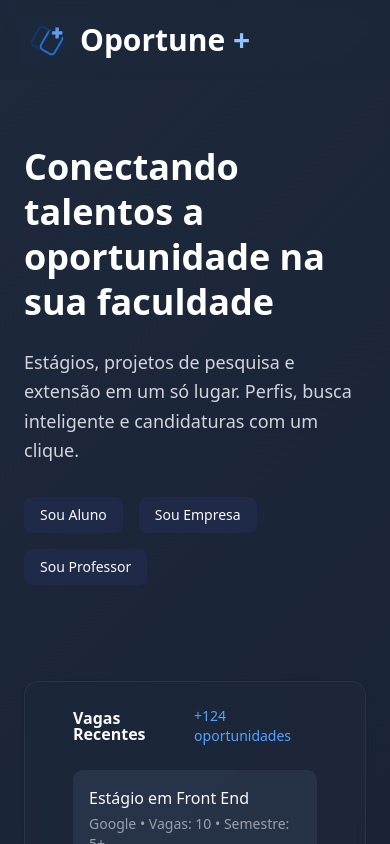
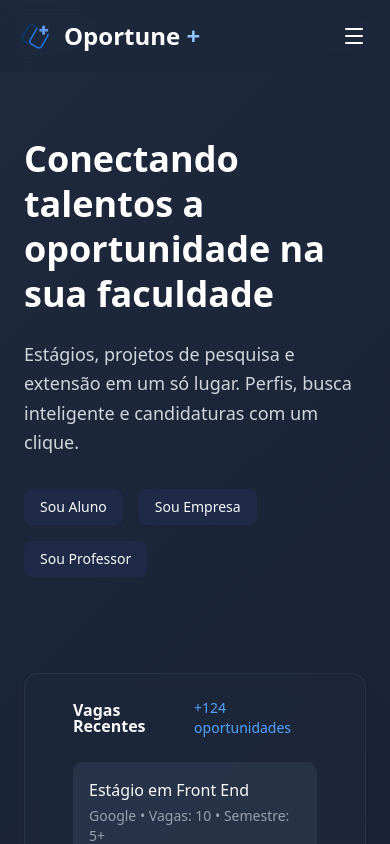
Before and after one commit to PedrFelip/oportune, a Next.js app in the folder frontend/: page / in a window 390 px wide. Shown: the top 844 px of the page. Built offline with nearby package versions, Linux system fonts and the light colour scheme.

Commit message:
Adiciona menu mobile à página inicial: implementa botão de menu, navegação mobile e ajusta o layout do cabeçalho.

```diff
--- a/frontend/src/app/page.tsx
+++ b/frontend/src/app/page.tsx
@@ -2,11 +2,12 @@
 
 import { Button } from "@/components/ui/button";
 import { Card, CardContent, CardHeader, CardTitle } from "@/components/ui/card";
-import { GraduationCap, Building, Users } from "lucide-react";
+import { GraduationCap, Building, Users, Menu, X } from "lucide-react";
 import Link from "next/link";
 import Image from "next/image";
 import Logo from "../assets/logo_oportune.png";
 import { VagaCardHome } from "@/components/VagaCardHome";
+import { useState } from "react";
 
 // Tipagem dos depoimentos
 interface Testimonial {
@@ -41,16 +42,20 @@ const testimonials: Testimonial[] = [
 ];
 
 export default function Home() {
+  const [mobileMenuOpen, setMobileMenuOpen] = useState(false);
+
   return (
     <div className="min-h-screen oportune-gradient text-white">
       {/* Header */}
-      <header className="flex items-center justify-between px-6 py-4 bg-slate-800/30 backdrop-blur-sm">
+      <header className="sticky top-0 z-50 flex items-center justify-between px-4 sm:px-6 py-4 bg-slate-800/30 backdrop-blur-sm">
         <div className="flex items-center space-x-2">
-          <Image src={Logo} alt="Oportune logo" width={48} height={48} />
-          <span className="text-3xl font-bold">
+          <Image src={Logo} alt="Oportune logo" width={40} height={40} className="sm:w-12 sm:h-12" />
+          <span className="text-2xl sm:text-3xl font-bold">
             Oportune <span className="text-blue-300">+</span>
           </span>
         </div>
+
+        {/* Desktop Navigation */}
         <nav className="hidden md:flex items-center space-x-6">
           <Link
             href="/sobre"
@@ -74,7 +79,47 @@ export default function Home() {
             <Button variant="oportune">Criar conta</Button>
           </Link>
         </nav>
+
+        {/* Mobile Menu Button */}
+        <button
+          className="md:hidden p-2 text-white"
+          onClick={() => setMobileMenuOpen(!mobileMenuOpen)}
+        >
+          {mobileMenuOpen ? <X size={24} /> : <Menu size={24} />}
+        </button>
       </header>
+
+      {/* Mobile Navigation */}
+      {mobileMenuOpen && (
+        <nav className="md:hidden bg-slate-800/95 backdrop-blur-sm px-4 py-4 space-y-3 border-b border-slate-700">
+          <Link
+            href="/sobre"
+            className="block text-gray-300 hover:text-white transition-colors py-2"
+            onClick={() => setMobileMenuOpen(false)}
+          >
+            Sobre
+          </Link>
+          <Link
+            href="/faq"
+            className="block text-gray-300 hover:text-white transition-colors py-2"
+            onClick={() => setMobileMenuOpen(false)}
+          >
+            FAQ
+          </Link>
+          <Link
+            href="/login"
+            className="block text-gray-300 hover:text-white transition-colors py-2"
+            onClick={() => setMobileMenuOpen(false)}
+          >
+            Entrar
+          </Link>
+          <Link href="/cadastro" onClick={() => setMobileMenuOpen(false)}>
+            <Button variant="oportune" className="w-full">
+              Criar conta
+            </Button>
+          </Link>
+        </nav>
+      )}
 
       {/* Hero */}
       <section className="px-6 py-16 max-w-7xl mx-auto grid lg:grid-cols-2 gap-12 items-center">
```
